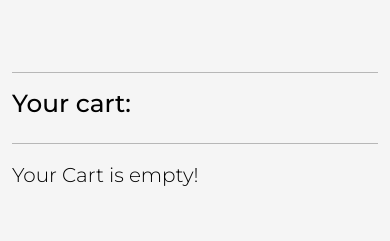
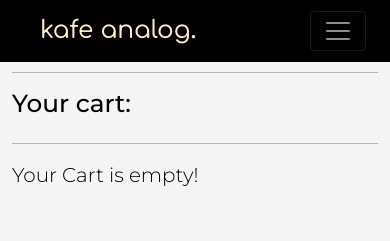
Before and after one commit to Code-Institute-Submissions/byrnelorcan-MS4-Kafe-Analog, a Django app: page /bag/ in a window 390 px wide. Shown: the top 241 px of the page. Run offline with Django 3.2, Linux system fonts and the light colour scheme; the visitor is signed in with stand-in values (Sample User, id 1); parts of the project's set-up code (start-up, migrations or seed data) failed here and were passed over; some libraries are stand-ins or nearby versions.

Commit message:
base nav

```diff
--- a/templates/base.html
+++ b/templates/base.html
@@ -113,26 +113,62 @@
                       </div>
                     </div>
                   </div>
-
-
-                <!--<div class="class="dropdown">
-                  <button class="btn" type="button" id="user-options" data-bs-toggle="dropdown" aria-expanded="false" data-bs-offset="-30,20">
-                    <i class="fas fa-search icon"></i>
-                  </button>
-                  <ul class="dropdown-menu" aria-labelledby="user-options">
-                    <form method="GET" action="{% url 'products' %}">
-                      <div class="input-group w-100">
-                          <input class="form-control border border-black rounded-0" type="text" name="q" placeholder="Search our site">
-                      </div>
-                  </form>
-                </ul>
-                </div>-->
               </li>
             </ul>
           </div>
         </div>
 
         <nav class="navbar navbar-expand-lg navbar-dark d-none d-sm-block d-md-none">
+          <div class="container-fluid ">
+            <a href="{% url 'home' %}" class="nav-link main-logo-link">
+              <h2 class="logo-font my-0">Kafe Analog<strong>.</strong></h2>
+            </a>
+            <button class="navbar-toggler" type="button" data-bs-toggle="collapse" data-bs-target="#navbarNav" aria-controls="navbarNav" aria-expanded="false" aria-label="Toggle navigation">
+              <span class="navbar-toggler-icon"></span>
+            </button>
+            <div class="collapse navbar-collapse" id="navbarNav">
+              <ul class="navbar-nav">
+                <li class="nav-item">
+                  <a class="nav-link active" aria-current="page" href="{% url 'products' %}?category=vinyl">Vinyl</a>
+                </li>
+                <li class="nav-item">
+                  <a class="nav-link" href="{% url 'products' %}?category=coffee">Coffee</a>
+                </li>
+                <li class="nav-item">
+                  <a class="nav-link" href="{% url 'blog' %}">Club</a>
+                </li>
+                <li class="nav-item">
+                    {% if request.user.is_authenticated %}
+                      {% if request.user.is_superuser %}
+                        <li><a href="{% url 'add_product' %}" class="nav-link">Product Management</a></li>
+                        <li><a href="{% url 'add_blog' %}" class="nav-link">Blog Management</a></li>
+                      {% endif %}
+                      <li><a href="{% url 'profile' %}" class="nav-link">Profile</a></li>
+                      <li><a href="{% url 'account_logout' %}" class="nav-link">Logout</a></li>
+                    {% else %}
+                      <li><a href="{% url 'account_signup' %}" class="nav-link">Register</a></li>
+                      <li><a href="{% url 'account_login' %}" class="nav-link">Login</a></li>
+                    {% endif %}
+                </li>
+                <li class="nav-item">
+                  <a class="nav-link" href="{% url 'view_bag' %}">
+                    Your Cart
+                  </a>
+                </li>
+                <li class="nav-item">
+                  <form method="GET" action="{% url 'products' %}">
+                    <div class="input-group w-100">
+                        <input class="form-control border border-black rounded-0" type="text" name="q" placeholder="Search our site">
+                        <button class="btn" type="submit"><i class="fas fa-search icon"></i></button>
+                    </div>
+                  </form>
+                </li>
+              </ul>
+            </div>
+          </div>
+        </nav>
+
+        <nav class="navbar navbar-expand-lg navbar-dark d-block d-sm-none">
           <div class="container-fluid ">
             <a href="{% url 'home' %}" class="nav-link main-logo-link">
               <h2 class="logo-font my-0">Kafe Analog<strong>.</strong></h2>
```
